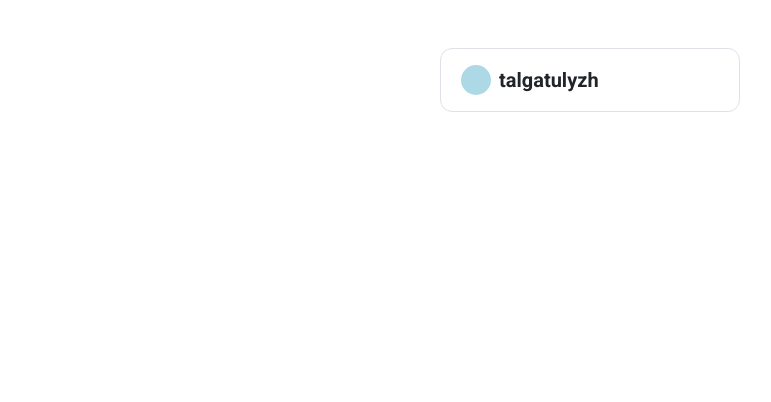
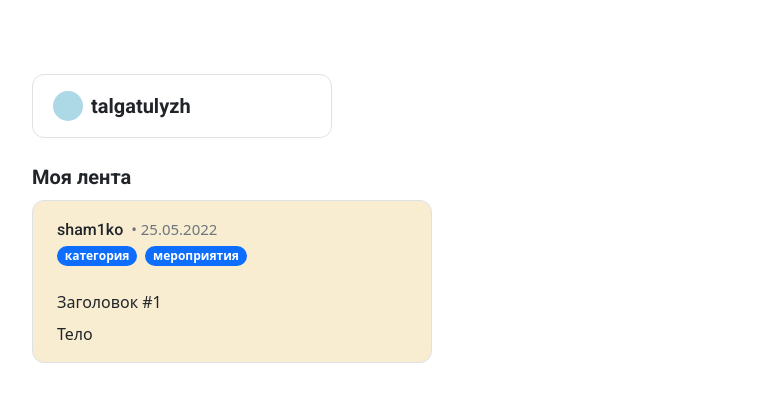
Before and after one commit to qairym-hub/qairym-web, a Next.js app: page /home in a window 1280 px wide. Shown: the top 402 px of the page, without its empty margins (50-821 px from the left). Built offline with nearby package versions, Linux system fonts and the light colour scheme.

Commit message:
Начал разработку компонента карточки поста

```diff
--- /dev/null
+++ b/src/pages/home/components/PostCard.tsx
@@ -0,0 +1,69 @@
+import React from 'react'
+import { Badge } from 'react-bootstrap'
+import * as Icon from 'react-bootstrap-icons'
+import { User } from '../../../services/types'
+
+interface PostCardProps {
+    user: User,
+    title: string,
+    text: string,
+    links: string[],
+    date: string
+}
+
+const PostCard: React.FunctionComponent<PostCardProps> = (
+    {
+        user,
+        title,
+        text,
+        links,
+        date
+    }
+) => {
+
+    return (
+        <>
+            <div
+                style={{ width: "400px", backgroundColor: '#F8ECD1' }}
+                className="pt-3 px-4 border rounded-extra"
+            >
+                <div>
+                    <div>
+                        <span className="text-roboto-500">
+                            {user.username}
+                        </span>
+                        <span
+                            style={{ fontSize: "15px" }}
+                            className="text-muted mx-2"
+                        >
+                            • {date}
+                        </span>
+                    </div>
+                    <div>
+                        <Badge
+                            pill
+                        >
+                            категория
+                        </Badge>
+                        <div className="mx-1 d-inline"></div>
+                        <Badge
+                            pill
+                        >
+                            мероприятия
+                        </Badge>
+                    </div>
+                </div>
+                <div className="mt-4">
+                    <span className="text-roboto-300">
+                        {title}
+                    </span>
+                    <p className="mt-2">
+                        {text}
+                    </p>
+                </div>
+            </div>
+        </>
+    )
+}
+
+export default PostCard
--- a/src/pages/home/index.tsx
+++ b/src/pages/home/index.tsx
@@ -1,15 +1,38 @@
 import React from 'react'
+import { Container } from 'react-bootstrap'
+import PostCard from './components/PostCard'
 import UserCard from './components/UserCard'
 
 const HomePage: React.FunctionComponent = () => {
     return (
         <>
-            <div className="d-flex justify-content-center mt-5">
-                <div>
-                    <UserCard
-                        username='talgatulyzh'
-                    />
-                </div>
+            <div
+                style={{ paddingTop: "50px" }}
+                className=""
+            >
+                <Container>
+                    <div className="my-4">
+                        <UserCard
+                            username="talgatulyzh"
+                        />
+                    </div>
+                    <div>
+                        <p className="text-roboto-700 fs-5 mb-2">Моя лента</p>
+                        <div>
+                            <PostCard
+                                user={{
+                                    username: 'sham1ko',
+                                    photo_url: 'none',
+                                    location: 'Nur-Sultan'
+                                }}
+                                title="Заголовок #1"
+                                text="Тело"
+                                links={["t.me/sham1ko"]}
+                                date={"25.05.2022"}
+                            />
+                        </div>
+                    </div>
+                </Container>
             </div>
         </>
     )
```
